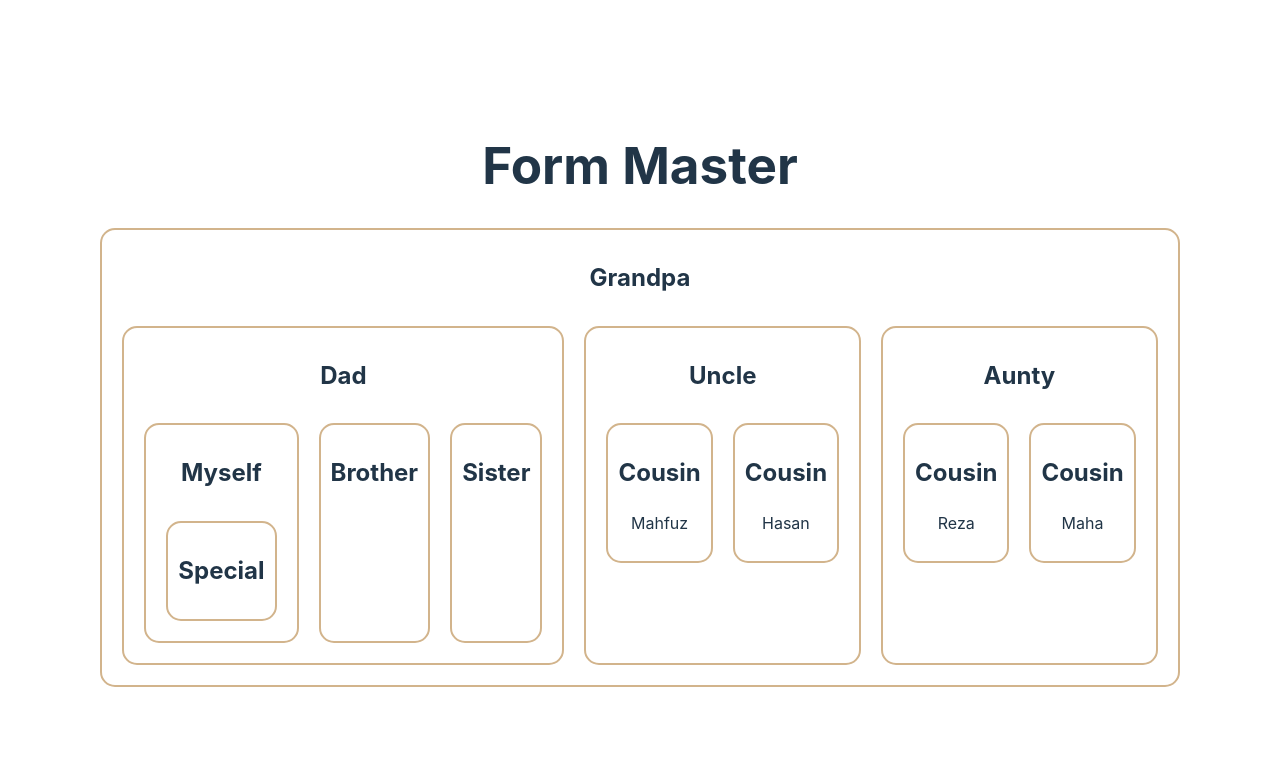
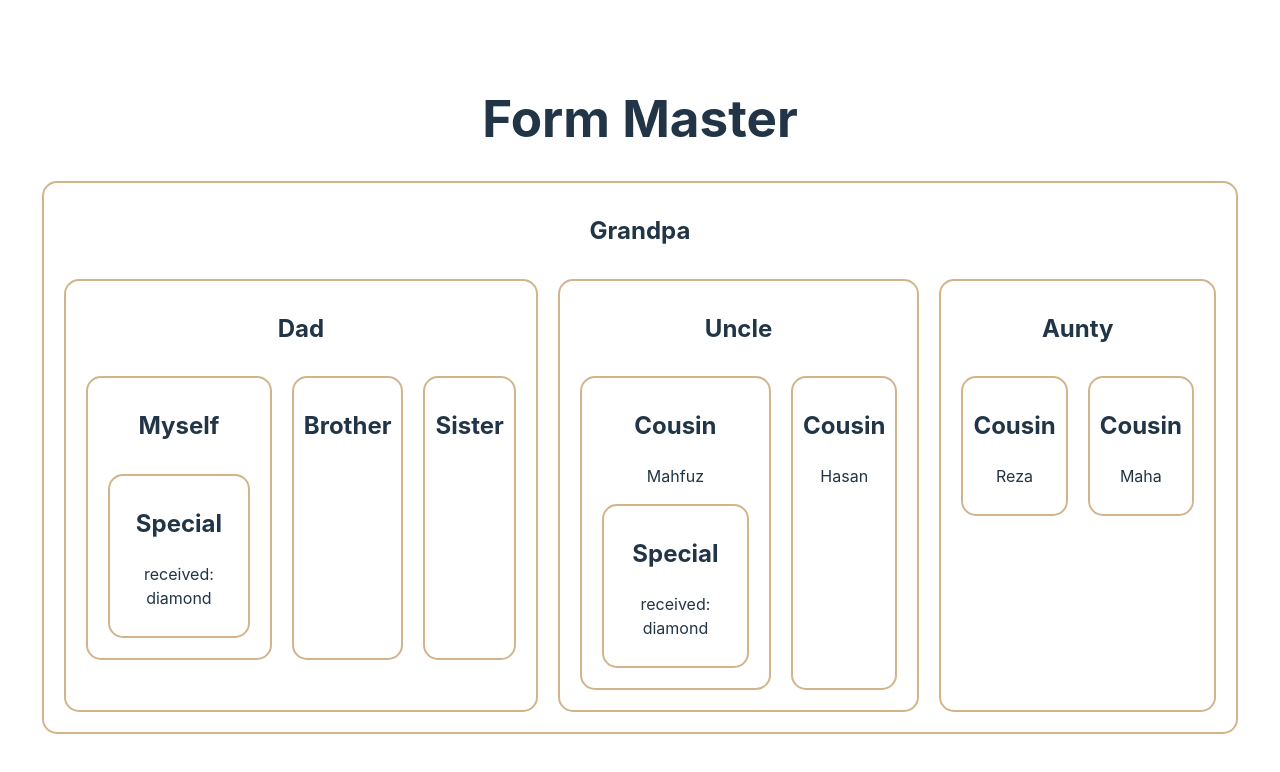
Before and after one commit to mahfuzhasanreza/learn-react, a React (Vite) app in the folder projects/form-master/: page / in a window 1280 px wide. Shown: the top 772 px of the page. Built offline with nearby package versions, Linux system fonts and the light colour scheme.

Commit message:
Prop Drilling to pass data to a many level components

```diff
--- a/projects/form-master/src/components/Cousin/Cousin.jsx
+++ b/projects/form-master/src/components/Cousin/Cousin.jsx
@@ -1,9 +1,13 @@
+import Special from "../Special/Special";
 
-const Cousin = ({ name }) => {
+const Cousin = ({ name, asset }) => {
     return (
         <div>
             <h2>Cousin</h2>
             <p>{name}</p>
+            <section>
+                {asset && <Special asset={asset}></Special>}
+            </section>
         </div>
     );
 };
--- a/projects/form-master/src/components/Dad/Dad.jsx
+++ b/projects/form-master/src/components/Dad/Dad.jsx
@@ -2,12 +2,12 @@ import Brother from "../Brother/Brother";
 import Myself from "../Myself/Myself";
 import Sister from "../Sister/Sister";
 
-const Dad = () => {
+const Dad = ({ asset }) => {
     return (
         <div>
             <h2>Dad</h2>
             <section className="flex">
-                <Myself></Myself>
+                <Myself asset={asset}></Myself>
                 <Brother></Brother>
                 <Sister></Sister>
             </section>
--- a/projects/form-master/src/components/Grandpa/Grandpa.jsx
+++ b/projects/form-master/src/components/Grandpa/Grandpa.jsx
@@ -1,19 +1,34 @@
+import { createContext } from "react";
 import Aunty from "../Aunty/Aunty";
 import Dad from "../Dad/Dad";
 import Uncle from "../Uncle/Uncle";
-import './Grandpa.css'
+import './Grandpa.css';
+
+const AssetContext = createContext('gold');
 
 const Grandpa = () => {
+    const asset = 'diamond';
     return (
         <div className="grandpa">
             <h2>Grandpa</h2>
-            <section className="flex">
-                <Dad></Dad>
-                <Uncle></Uncle>
-                <Aunty></Aunty>
-            </section>
+            <AssetContext.Provider value="gold">
+                <section className="flex">
+                    <Dad asset={asset}></Dad>
+                    <Uncle asset={asset}></Uncle>
+                    <Aunty></Aunty>
+                </section>
+            </AssetContext.Provider>
         </div>
     );
 };
 
 export default Grandpa;
+
+
+/**
+ * For using Context API:
+ *
+ * 1. Create a context and export it
+ * 2. Add provider for the context with a value
+ * 3.
+ */
--- a/projects/form-master/src/components/Myself/Myself.jsx
+++ b/projects/form-master/src/components/Myself/Myself.jsx
@@ -1,11 +1,11 @@
 import Special from "../Special/Special";
 
-const Myself = () => {
+const Myself = ({ asset }) => {
     return (
         <div>
             <h2>Myself</h2>
             <section className="flex">
-                <Special></Special>
+                <Special asset={asset}></Special>
             </section>
         </div>
     );
--- a/projects/form-master/src/components/Special/Special.jsx
+++ b/projects/form-master/src/components/Special/Special.jsx
@@ -1,8 +1,9 @@
 
-const Special = () => {
+const Special = ({ asset }) => {
     return (
         <div>
             <h2>Special</h2>
+            <p>received: {asset}</p>
         </div>
     );
 };
--- a/projects/form-master/src/components/Uncle/Uncle.jsx
+++ b/projects/form-master/src/components/Uncle/Uncle.jsx
@@ -1,11 +1,11 @@
 import Cousin from "../Cousin/Cousin";
 
-const Uncle = () => {
+const Uncle = ({asset}) => {
     return (
         <div>
             <h2>Uncle</h2>
             <section className="flex">
-                <Cousin name={'Mahfuz'}></Cousin>
+                <Cousin name={'Mahfuz'} asset={asset}></Cousin>
                 <Cousin name={'Hasan'}></Cousin>
             </section>
         </div>
```
